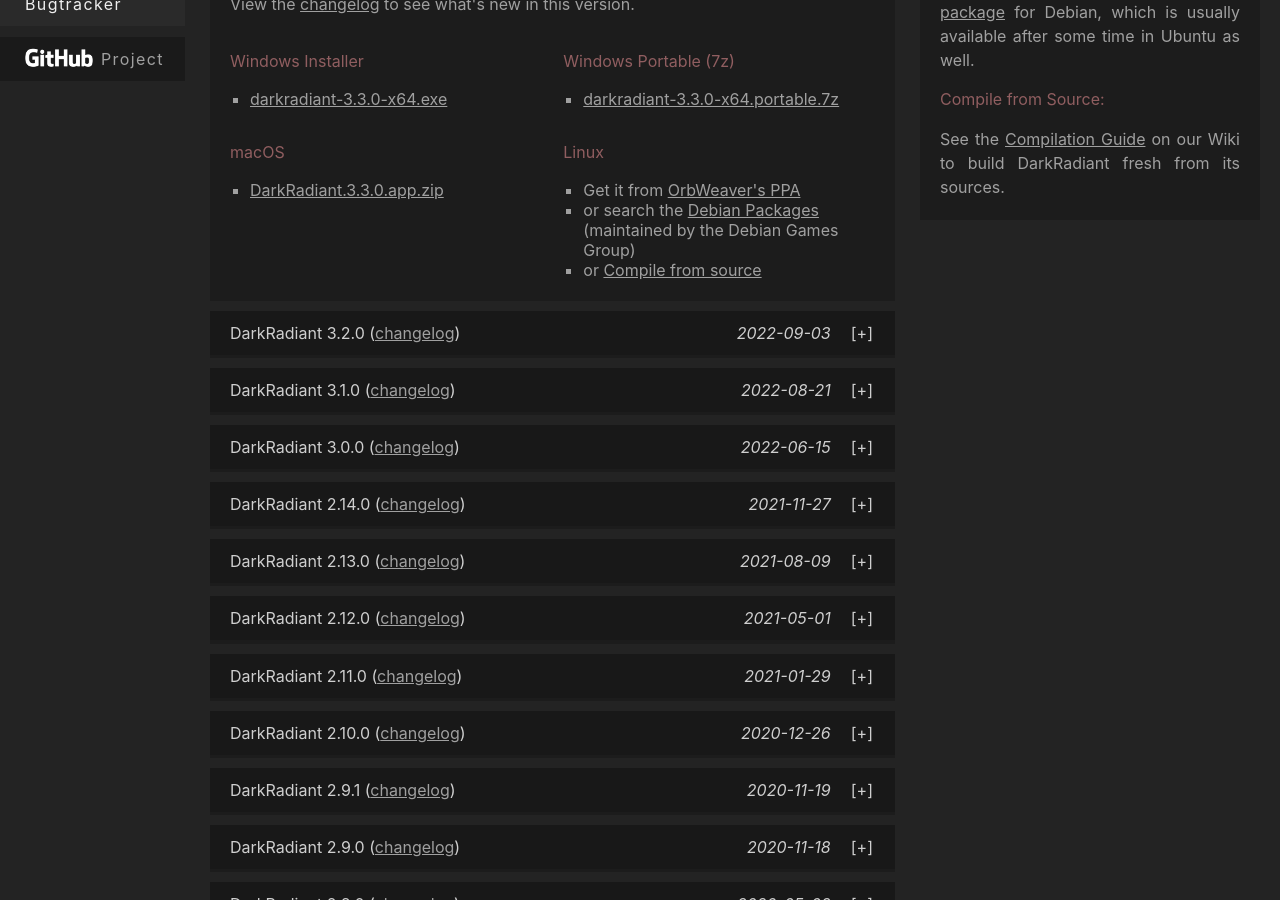
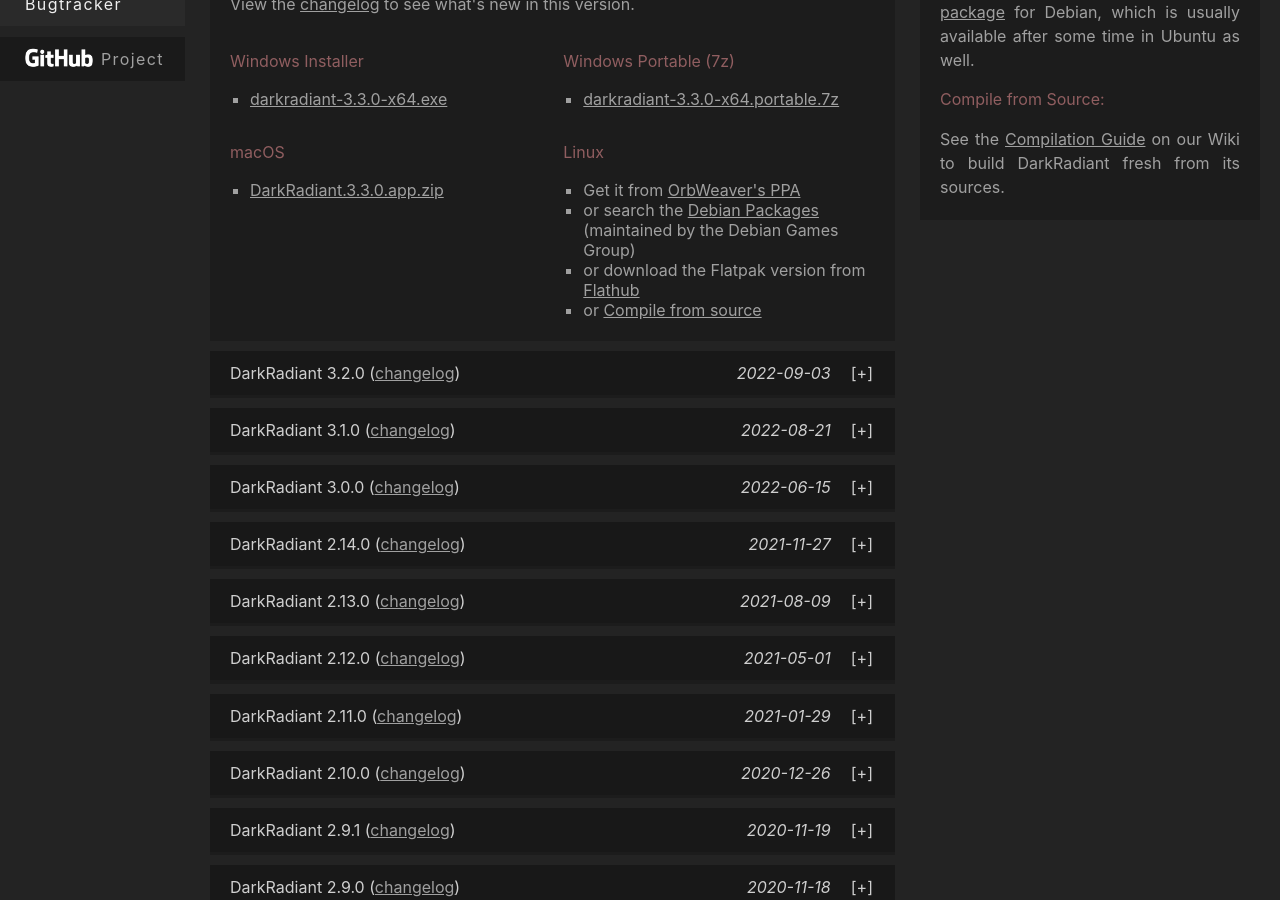
Before and after one commit to codereader/codereader.github.io, a Jekyll site: the page built from download.md, in a window 1280 px wide and 900 px high, scrolled down 479 px. Built offline with Jekyll 4.4.1, drawn with Linux system fonts in a browser that asks for light colours.

Commit message:
Add Linux download link to Flathub

```diff
--- a/download.md
+++ b/download.md
@@ -80,6 +80,7 @@ title: DarkRadiant Downloads
       <ul>
         <li>Get it from <a href="https://launchpad.net/~orbweaver/+archive/ubuntu/darkradiant">OrbWeaver's PPA</a></li>
         <li>or search the <a href="https://packages.debian.org/sid/darkradiant">Debian Packages</a> (maintained by the Debian Games Group)</li>
+        <li>or download the Flatpak version from <a href="https://flathub.org/apps/details/net.darkradiant.DarkRadiant">Flathub</a></li>
         <li>or <a href="source.html">Compile from source</a></li>
       </ul>
     </p>
```
